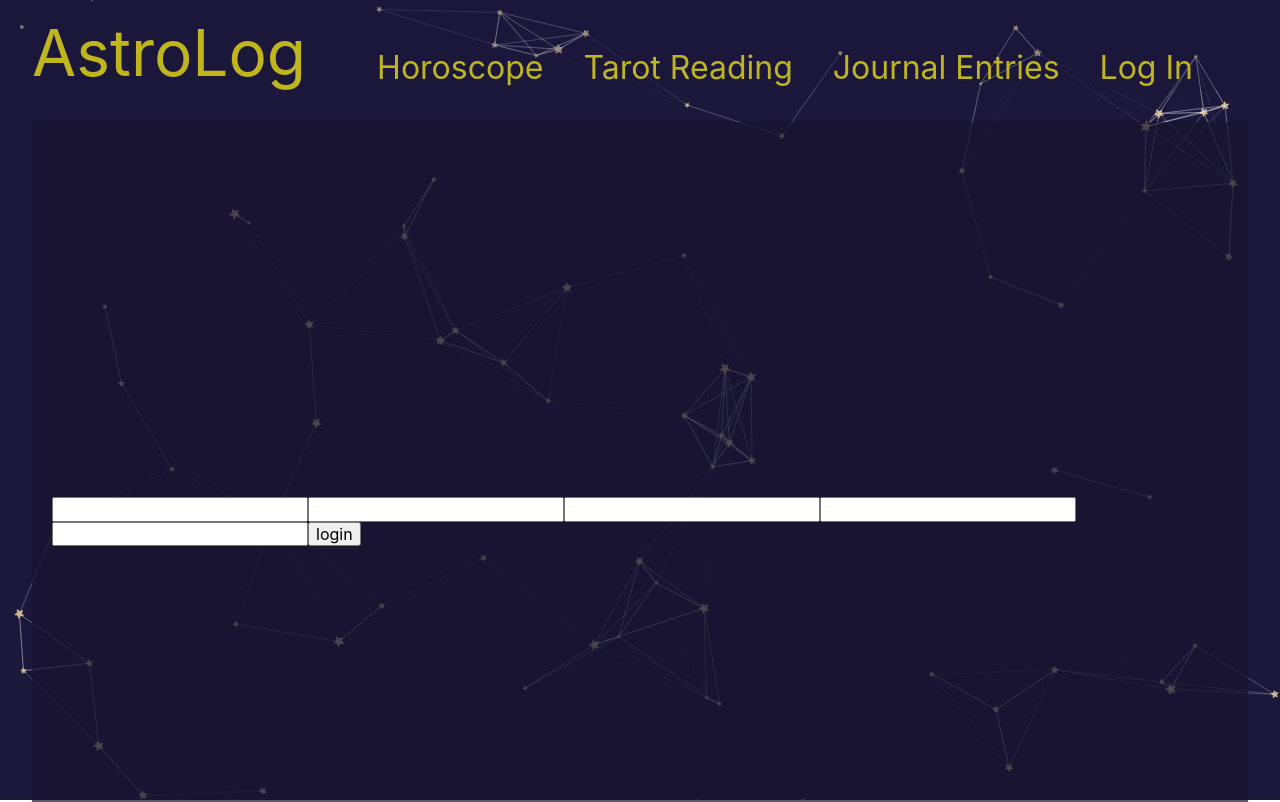
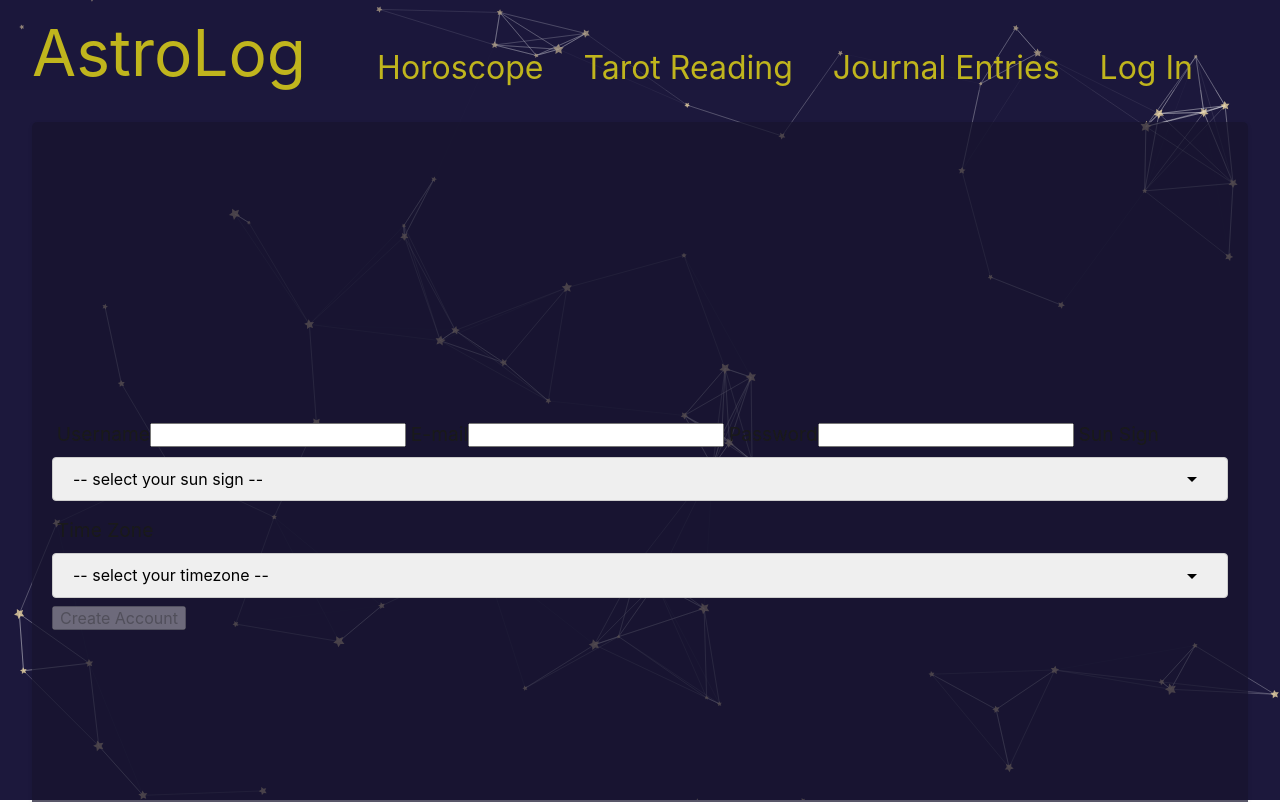
Before and after one commit to allister-seras/AstroLog, a React (Create React App) app in the folder client/: page /newUser in a window 1280 px wide. Shown: the top 802 px of the page. Built offline with nearby package versions, Linux system fonts and the light colour scheme.

Commit message:
created new user dropdown menus and javascript logic for addUser mutation

```diff
--- a/client/src/pages/newUser.js
+++ b/client/src/pages/newUser.js
@@ -1,25 +1,398 @@
-import react, {useEffect, useState} from 'react';
+import React, {useEffect, useState} from 'react';
 import { Link } from 'react-router-dom';
+import { useMutation } from '@apollo/client';
+import { ADD_USER } from '../utils/mutations';
+import Auth from '../utils/auth';
 
-import newUser from './newUser';
+const NewUser = () => {
+    // set initial form state
+    const [userFormData, setUserFormData] = useState({ username: '', email: '', password: '', zodiacName: '', timezone: '' });
+    const [ addUser, {error} ] = useMutation(ADD_USER);
+    console.log(userFormData);
 
-const login = () => {
-    // const handleLogin = () => {
+    const handleInputChange = (event) => {
+        const { name, value } = event.target;
+        setUserFormData({ ...userFormData, [name]: value });
+      };
 
-    // }
+    const handleFormSubmit = async (event) => {
+        event.preventDefault();
+
+        try {
+        const response = await addUser({
+            variables: { ...userFormData },
+        });
+        console.log(response.data.addUser.user);
+        Auth.login(response.data.addUser.token);
+        } catch (err) {
+        console.error(err);
+        }
+
+        setUserFormData({
+        username: '',
+        email: '',
+        password: '',
+        zodiacName: '',
+        timezone: ''
+        });
+    };
+
+    const zodiacArray = [
+        {name:"Aries (March 21 - April 19)",
+        value: "aries"},
+
+        {name:"Taurus (April 20 - May 20)",
+        value: "taurus"},
+
+        {name:"Gemini (May 21 - June 20)",
+        value: "gemini"},
+
+        {name:"Cancer (June 21 - July 22)",
+        value: "cancer"},
+
+        {name:"Leo (July 23 - August 22)",
+        value: "leo"},
+
+        {name:"Virgo(August 23 - September 22)",
+        value: "virgo"},
+
+        {name:"Libra (September 23 - October 22)",
+        value: "libra"},
+
+        {name:"Scorpio (October 23 - November 21)",
+        value: "scorpio"},
+
+        {name:"Sagittarius (November 22 - December 21)",
+        value: "sagittarius"},
+
+        {name:"Capricorn (December 22 - January 19)",
+        value: "capricorn"},
+
+        {name:"Aquarius (January 20 - February 18)",
+        value: "aquarius"},
+
+        {name:"Pisces (February 19 - March 20)",
+        value: "pisces"},
+    ];
+
+    const timezonesArray = [
+        {name:"(UTC-12:00) International Date Line West",
+        value: -12.0},
+
+        {name:"(UTC-11:00) Coordinated Universal Time-11",
+        value: -11.0},
+
+        {name:"(UTC-10:00) Hawaii",
+        value: -10.0},
+
+        {name:"(UTC-09:00) Alaska",
+        value: -9.0},
+
+        {name:"(UTC-08:00) Baja California",
+        value: -8.0},
+
+        {name:"(UTC-08:00) Pacific Time (US and Canada)",
+        value: -8.0},
+
+        {name:"(UTC-07:00) Chihuahua, La Paz, Mazatlan",
+        value: -7.0},
+
+        {name:"(UTC-07:00) Arizona",
+        value: -7.0},
+
+        {name:"(UTC-07:00) Mountain Time (US and Canada)",
+        value: -7.0},
+
+        {name:"(UTC-06:00) Central America",
+        value: -6.0},
+
+        {name:"(UTC-06:00) Central Time (US and Canada)",
+        value: -6.0},
+
+        {name:"(UTC-06:00) Saskatchewan",
+        value: -6.0},
+
+        {name:"(UTC-06:00) Guadalajara, Mexico City, Monterey",
+        value: -6.0},
+
+        {name:"(UTC-05:00) Bogota, Lima, Quito",
+        value: -5.0},
+
+        {name:"(UTC-05:00) Indiana (East)",
+        value: -5.0},
+
+        {name:"(UTC-05:00) Eastern Time (US and Canada)",
+        value: -5.0},
+
+        {name:"(UTC-04:30) Caracas",
+        value: -4.5},
+
+        {name:"(UTC-04:00) Atlantic Time (Canada)",
+        value: -4.0},
+
+        {name:"(UTC-04:00) Asuncion",
+        value: -4.0},
+
+        {name:"(UTC-04:00) Georgetown, La Paz, Manaus, San Juan",
+        value: -4.0},
+
+        {name:"(UTC-04:00) Cuiaba",
+        value: -4.0},
+
+        {name:"(UTC-04:00) Santiago",
+        value: -4.0},
+
+        {name:"(UTC-03:30) Newfoundland",
+        value: -3.5},
+
+        {name:"(UTC-03:00) Brasilia",
+        value: -3.0},
+
+        {name:"(UTC-03:00) Greenland",
+        value: -3.0},
+
+        {name:"(UTC-03:00) Cayenne, Fortaleza",
+        value: -3.0},
+
+        {name:"(UTC-03:00) Buenos Aires",
+        value: -3.0},
+
+        {name:"(UTC-03:00) Montevideo",
+        value: -3.0},
+
+        {name:"(UTC-02:00) Coordinated Universal Time-2",
+        value: -2.0},
+
+        {name:"(UTC-01:00) Cape Verde",
+        value: -1.0},
+
+        {name:"(UTC-01:00) Azores",
+        value: -1.0},
+
+        {name:"(UTC+00:00) Casablanca",
+        value: 0.0},
+
+        {name:"(UTC+00:00) Monrovia, Reykjavik",
+        value: 0.0},
+
+        {name:"(UTC+00:00) Dublin, Edinburgh, Lisbon, London",
+        value: 0.0},
+
+        {name:"(UTC+00:00) Coordinated Universal Time",
+        value: 0.0},
+
+        {name:"(UTC+01:00) Amsterdam, Berlin, Bern, Rome, Stockholm, Vienna",
+        value: 1.0},
+
+        {name:"(UTC+01:00) Brussels, Copenhagen, Madrid, Paris",
+        value: 1.0},
+
+        {name:"(UTC+01:00) West Central Africa",
+        value: 1.0},
+
+        {name:"(UTC+01:00) Belgrade, Bratislava, Budapest, Ljubljana, Prague",
+        value: 1.0},
+
+        {name:"(UTC+01:00) Sarajevo, Skopje, Warsaw, Zagreb",
+        value: 1.0},
+
+        {name:"(UTC+01:00) Windhoek",
+        value: 1.0},
+
+        {name:"(UTC+02:00) Athens, Bucharest, Istanbul",
+        value: 2.0},
+
+        {name:"(UTC+02:00) Helsinki, Kyiv, Riga, Sofia, Tallinn, Vilnius",
+        value: 2.0},
+
+        {name:"(UTC+02:00) Cairo",
+        value: 2.0},
+
+        {name:"(UTC+02:00) Damascus",
+        value: 2.0},
+
+        {name:"(UTC+02:00) Amman",
+        value: 2.0},
+
+        {name:"(UTC+02:00) Harare, Pretoria",
+        value: 2.0},
+
+        {name:"(UTC+02:00) Jerusalem",
+        value: 2.0},
+
+        {name:"(UTC+02:00) Beirut",
+        value: 2.0},
+
+        {name:"(UTC+03:00) Baghdad",
+        value: 3.0},
+
+        {name:"(UTC+03:00) Minsk",
+        value: 3.0},
+
+        {name:"(UTC+03:00) Kuwait, Riyadh",
+        value: 3.0},
+
+        {name:"(UTC+03:00) Nairobi",
+        value: 3.0},
+
+        {name:"(UTC+03:30) Tehran",
+        value: 3.5},
+
+        {name:"(UTC+04:00) Moscow, St. Petersburg, Volgograd",
+        value: 4.0},
+
+        {name:"(UTC+04:00) Tbilisi",
+        value: 4.0},
+
+        {name:"(UTC+04:00) Yerevan",
+        value: 4.0},
+
+        {name:"(UTC+04:00) Abu Dhabi, Muscat",
+        value: 4.0},
+
+        {name:"(UTC+04:00) Baku",
+        value: 4.0},
+
+        {name:"(UTC+04:00) Port Louis",
+        value: 4.0},
+
+        {name:"(UTC+04:30) Kabul",
+        value: 4.5},
+
+        {name:"(UTC+05:00) Tashkent",
+        value: 5.0},
+
+        {name:"(UTC+05:00) Islamabad, Karachi",
+        value: 5.0},
+
+        {name:"(UTC+05:30) Sri Jayewardenepura Kotte",
+        value: 5.5},
+
+        {name:"(UTC+05:30) Chennai, Kolkata, Mumbai, New Delhi",
+        value: 5.5},
+
+        {name:"(UTC+05:45) Kathmandu",
+        value: 5.45},
+
+        {name:"(UTC+06:00) Astana",
+        value: 6.0},
+
+        {name:"(UTC+06:00) Dhaka",
+        value: 6.0},
+
+        {name:"(UTC+06:00) Yekaterinburg",
+        value: 6.0},
+
+        {name:"(UTC+06:30) Yangon",
+        value: 6.5},
+
+        {name:"(UTC+07:00) Bangkok, Hanoi, Jakarta",
+        value: 7.0},
+
+        {name:"(UTC+07:00) Novosibirsk",
+        value: 7.0},
+
+        {name:"(UTC+08:00) Krasnoyarsk",
+        value: 8.0},
+
+        {name:"(UTC+08:00) Ulaanbaatar",
+        value: 8.0},
+
+        {name:"(UTC+08:00) Beijing, Chongqing, Hong Kong, Urumqi",
+        value: 8.0},
+
+        {name:"(UTC+08:00) Perth",
+        value: 8.0},
+
+        {name:"(UTC+08:00) Kuala Lumpur, Singapore",
+        value: 8.0},
+
+        {name:"(UTC+08:00) Taipei",
+        value: 8.0},
+
+        {name:"(UTC+09:00) Irkutsk",
+        value: 9.0},
+
+        {name:"(UTC+09:00) Seoul",
+        value: 9.0},
+
+        {name:"(UTC+09:00) Osaka, Sapporo, Tokyo",
+        value: 9.0},
+
+        {name:"(UTC+09:30) Darwin",
+        value: 9.5},
+
+        {name:"(UTC+09:30) Adelaide",
+        value: 9.5},
+
+        {name:"(UTC+10:00) Hobart",
+        value: 10.0},
+
+        {name:"(UTC+10:00) Yakutsk",
+        value: 10.0},
+
+        {name:"(UTC+10:00) Brisbane",
+        value: 10.0},
+
+        {name:"(UTC+10:00) Guam, Port Moresby",
+        value: 10.0},
+
+        {name:"(UTC+10:00) Canberra, Melbourne, Sydney",
+        value: 10.0},
+
+        {name:"(UTC+11:00) Vladivostok",
+        value: 11.0},
+
+        {name:"(UTC+11:00) Solomon Islands, New Caledonia",
+        value: 11.0},
+
+        {name:"(UTC+12:00) Coordinated Universal Time+12",
+        value: 12.0},
+
+        {name:"(UTC+12:00) Fiji, Marshall Islands,",
+        value: 12.0},
+
+        {name:"(UTC+12:00) Magadan,",
+        value: 12.0},
+
+        {name:"(UTC+12:00) Auckland, Wellington",
+        value: 12.0},
+
+        {name:"(UTC+13:00) Nuku'alofa",
+        value: 13.0},
+
+        {name:"(UTC+13:00) Samoa",
+        value: 13.0},
+    ];
+
 
     return (
         <div>
-            <form>
-                <input type='Username' id='userName' name='userName'/>
-                <input type='Email' id='email' name='email'/>
-                <input type='Password' id='passWord' name='passWord'/>
-                <input type='text' id='zodiac' name='Zodiac Sign'/>
-                <input type='float' id='timeZone' name='Time Zone'/>
-                <input type='submit' value='login'/>
+            <form onSubmit={handleFormSubmit}>
+                <label htmlFor="userName">Username</label>
+                <input type='text' id='username' name='username' onChange={handleInputChange}/>
+                <label htmlFor="email">E-mail</label>
+                <input type='email' id='email' name='email' onChange={handleInputChange}/>
+                <label htmlFor="email">Password</label>
+                <input type='password' id='password' name='password' onChange={handleInputChange}/>
+                <label htmlFor="zodiacName">Sun Sign</label>
+                <select defaultValue={'DEFAULT'} id='zodiacName' name='zodiacName' onChange={handleInputChange}>
+                    <option value="DEFAULT" disabled>-- select your sun sign --</option>
+                    {zodiacArray.map((element, index) => (
+                    <option key={index} value={element.value}>{element.name}</option>
+                    ))}
+                </select>
+                <label htmlFor="timezone">Time Zone</label>
+                <select defaultValue={'DEFAULT'} id='timezone' name='timezone' onChange={handleInputChange}>
+                    <option value="DEFAULT" disabled>-- select your timezone --</option>
+                    {timezonesArray.map((element, index) => (
+                    <option key={index} value={element.value}>{element.name}</option>
+                    ))}
+                </select>
+                <button disabled={!(userFormData.username && userFormData.email && userFormData.password && userFormData.zodiacName && userFormData.timezone)} type='submit'>Create Account</button>
             </form>
         </div>
     );
-}
+};
 
-export default login;
+export default NewUser;
```
